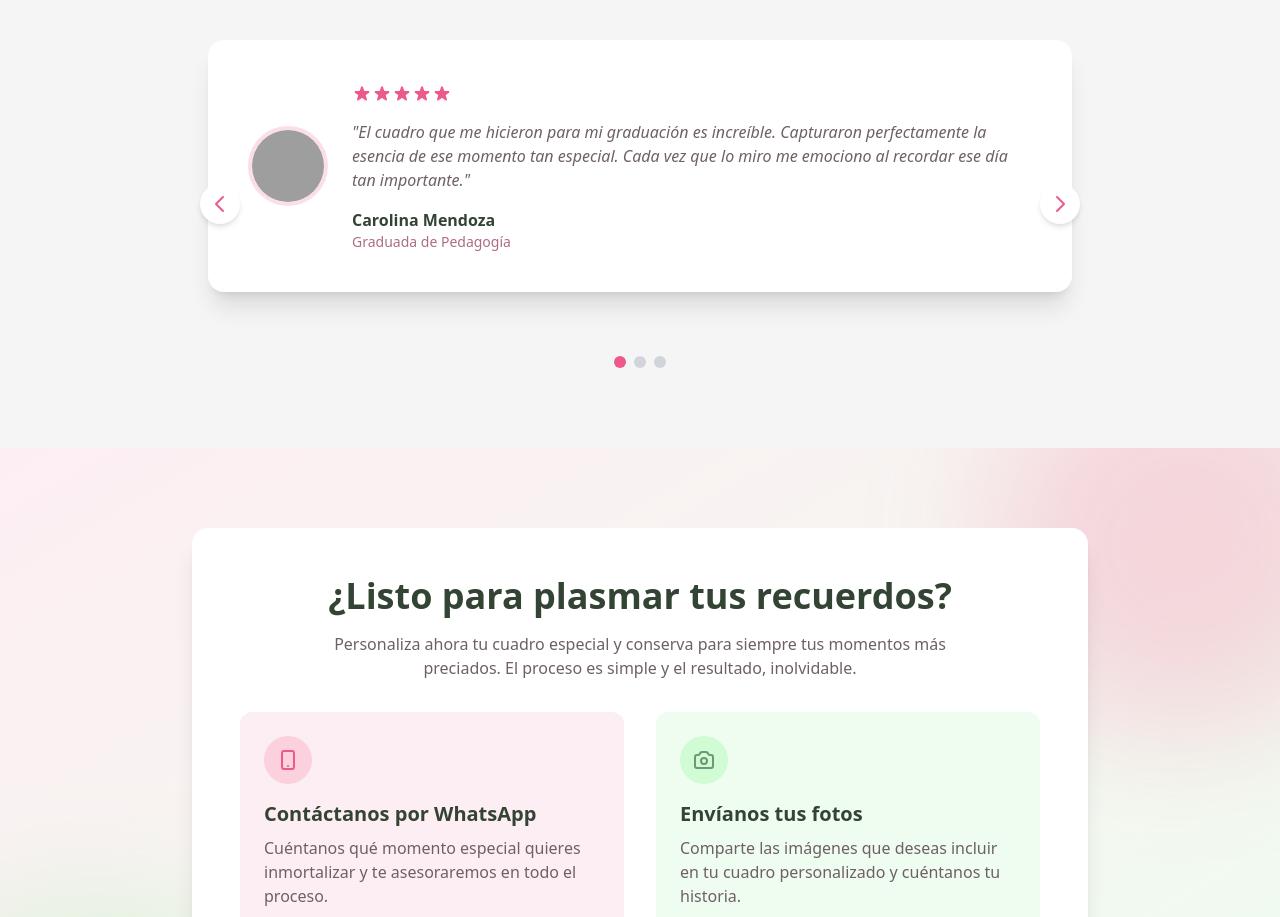
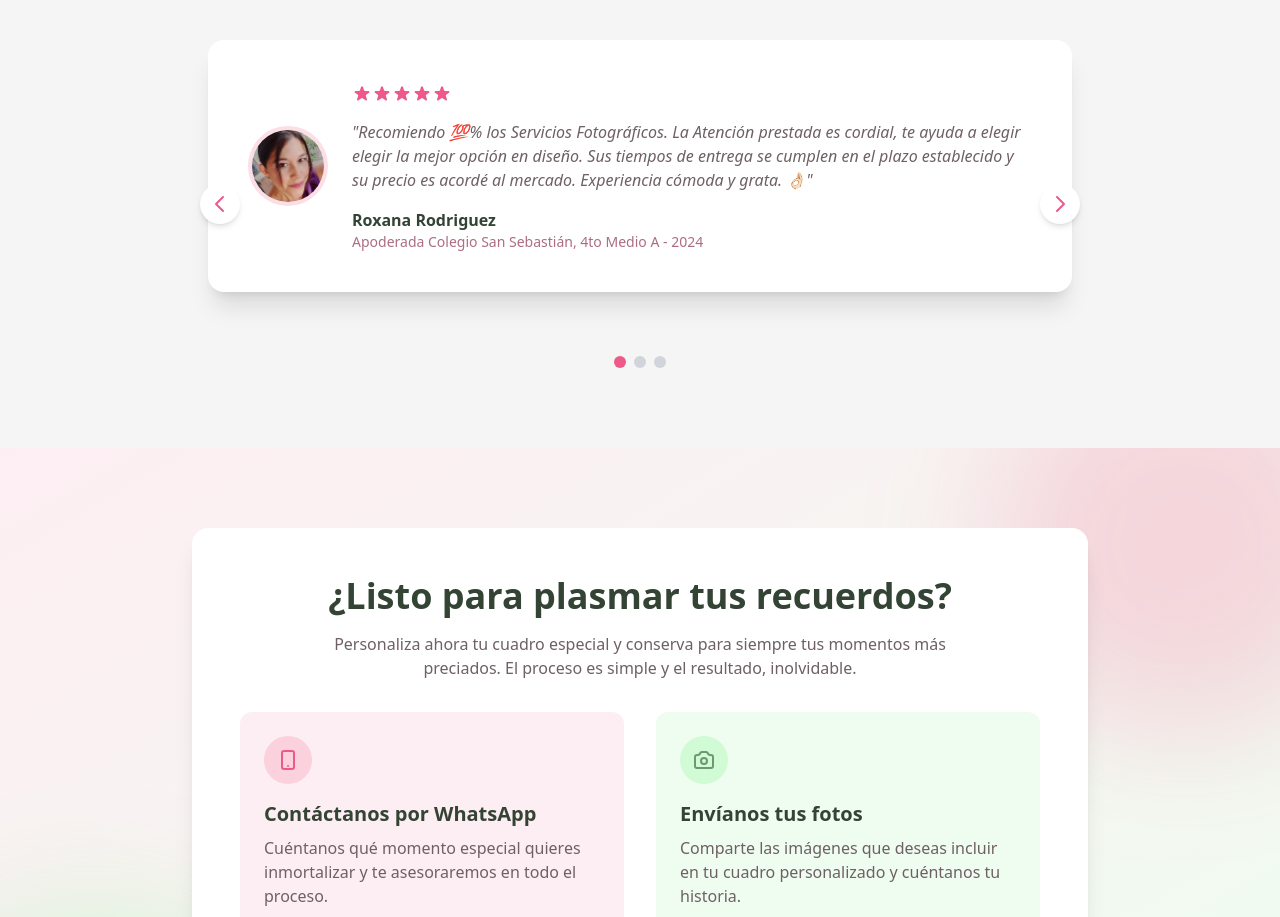
Before and after one commit to fMoyano90/enmarcandoamor, a React (Vite) app: page / in a window 1280 px wide. Shown: the part 3240-4157 px from the top of the page. Built offline with nearby package versions, Linux system fonts and the light colour scheme; grey boxes are pictures that could not be loaded.

Commit message:
Testimonial 1 added

```diff
--- a/src/components/TestimonialsSection.tsx
+++ b/src/components/TestimonialsSection.tsx
@@ -1,14 +1,15 @@
 import { motion } from 'framer-motion';
 import { useState } from 'react';
+import testimonio1 from '../assets/testimonio1.jpeg';
 
 // Datos de testimonios
 const testimonials = [
   {
     id: 1,
-    name: 'Carolina Mendoza',
-    role: 'Graduada de Pedagogía',
-    text: 'El cuadro que me hicieron para mi graduación es increíble. Capturaron perfectamente la esencia de ese momento tan especial. Cada vez que lo miro me emociono al recordar ese día tan importante.',
-    avatar: 'https://randomuser.me/api/portraits/women/44.jpg'
+    name: 'Roxana Rodriguez',
+    role: 'Apoderada Colegio San Sebastián, 4to Medio A - 2024',
+    text: 'Recomiendo 💯% los Servicios Fotográficos. La  Atención prestada es cordial, te ayuda a elegir  elegir la mejor opción  en diseño. Sus tiempos de entrega  se cumplen en el plazo establecido y su precio es acordé al mercado. Experiencia cómoda y grata. 👌🏻',
+    avatar: testimonio1
   },
   {
     id: 2,
```
Also changed, not shown: src/assets/testimonio1.jpeg (added).
